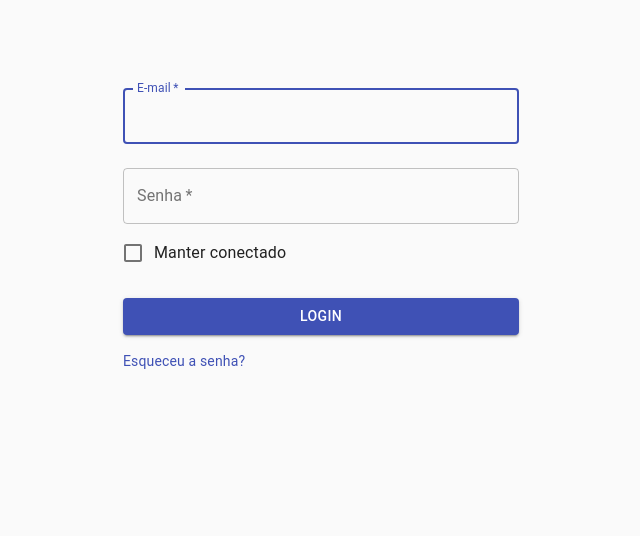
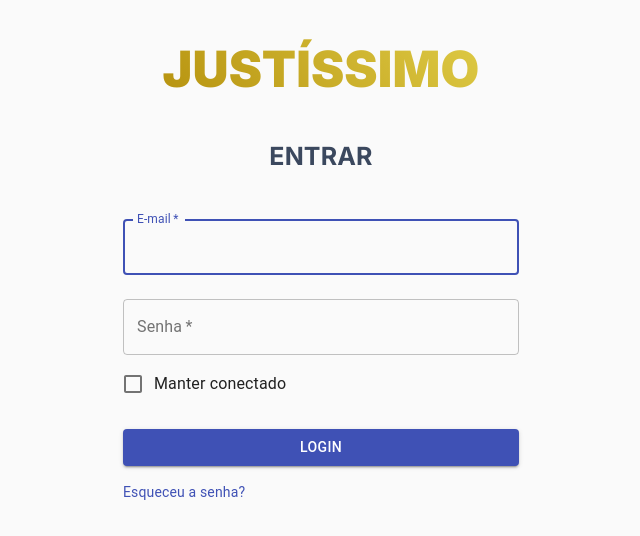
Before and after one commit to esperandio/justissimo-frontend, a React (Create React App) app: page /login in a window 1280 px wide. Shown: the top 536 px of the page, without its empty margins (319-959 px from the left). Built offline with nearby package versions, Linux system fonts and the light colour scheme; no server answers.

Commit message:
feat: inclusao da logo do sistema na tela de login

```diff
--- a/src/paginas/Login/index.js
+++ b/src/paginas/Login/index.js
@@ -11,10 +11,10 @@ import Grid from '@material-ui/core/Grid';
 import { makeStyles } from '@material-ui/core/styles';
 import Container from '@material-ui/core/Container';
 import { Redirect } from 'react-router-dom';
+import { TitleJustissimo, TitlePage } from '../../components/Utils/title';
 
 const useStyles = makeStyles((theme) => ({
     paper: {
-        marginTop: theme.spacing(8),
         display: 'flex',
         flexDirection: 'column',
         alignItems: 'center'
@@ -83,7 +83,7 @@ export default function Login() {
                 alert('Preencha todos os campos!')
             }
         } catch (error) {
-            if (error.response.status == 401) {
+            if (error.response.status === 401) {
                 alert("Login Inválido! " + error.response.data.message);
             }
             else {
@@ -101,6 +101,8 @@ export default function Login() {
         // Form
         <Container component="main" maxWidth="xs">
             <CssBaseline />
+            <TitleJustissimo/>
+            <TitlePage internal="ENTRAR" />
             <div className={classes.paper}>
                 <form className={classes.form} /*onSubmit={handleLogin}*/>
 
```
